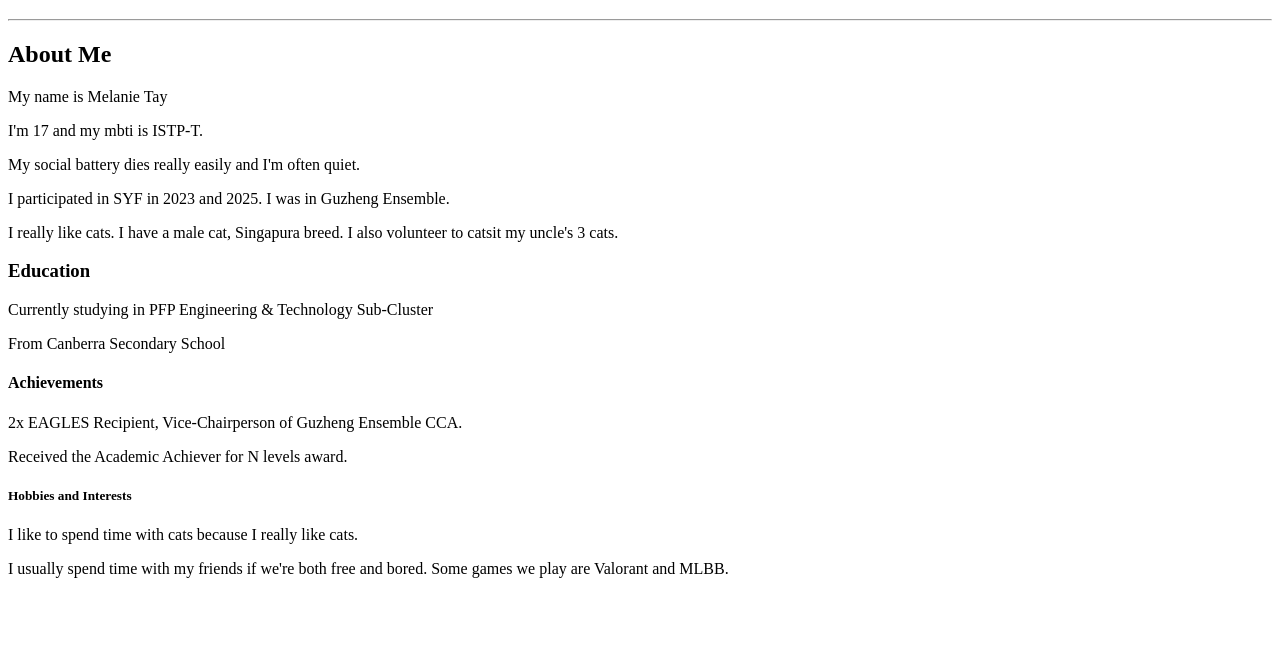
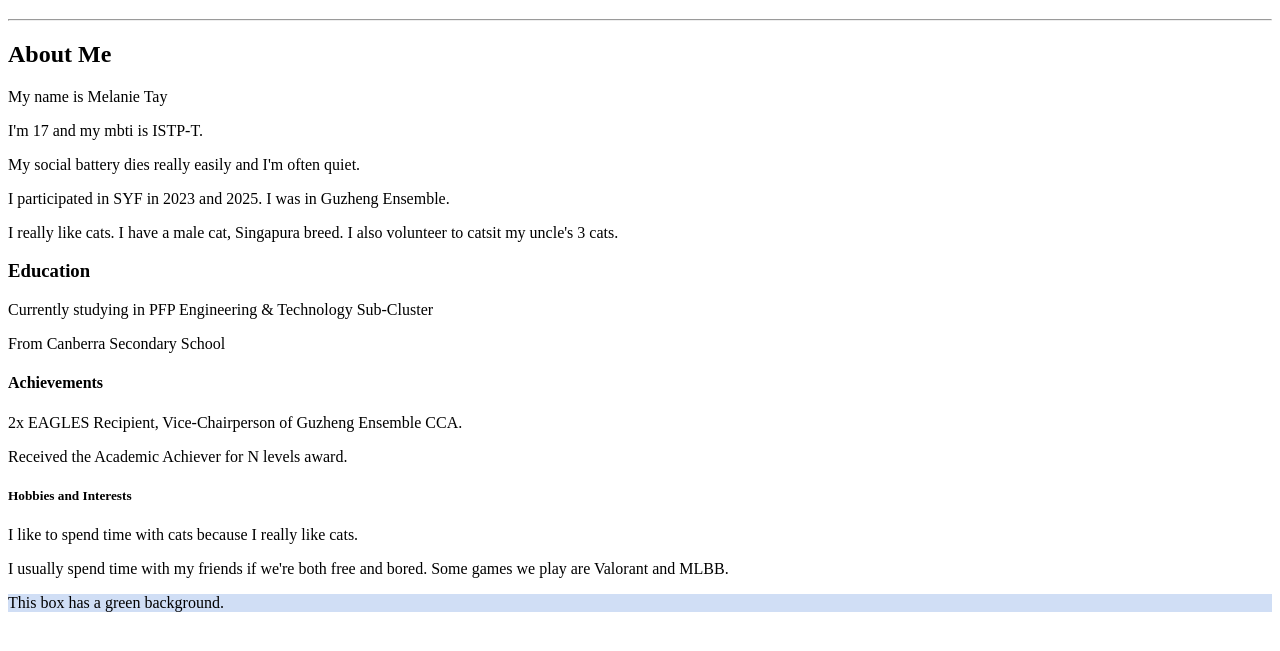
Before and after one commit to velionaaa/melanie.github.io, a plain HTML site: page index.html in a window 1280 px wide. Shown: the part 61-712 px from the top of the page. Drawn offline with Linux system fonts and the light colour scheme.

Commit message:
Update index.html

```diff
--- a/index.html
+++ b/index.html
@@ -21,6 +21,8 @@
 <h5> Hobbies and Interests</h5>
 <p> I like to spend time with cats because I really like cats. </p>
 <p> I usually spend time with my friends if we're both free and bored. Some games we play are Valorant and MLBB. </p>
+  <div style="background-color: rgb(208, 222, 245);">This box has a green background.</div>
+
   <!-- p is a paragraph -->
 </body>
 </html>
```
